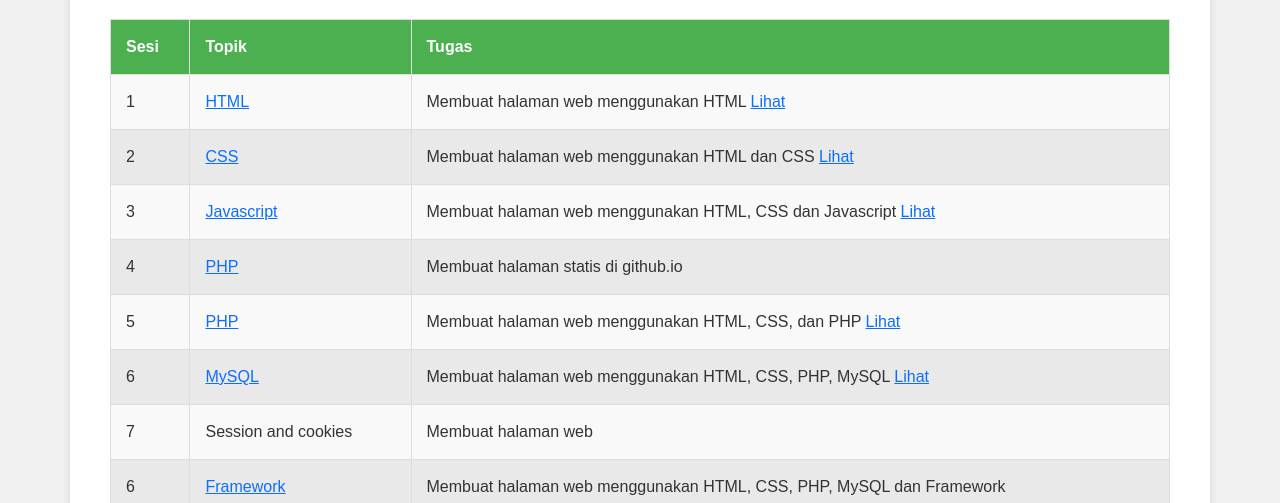
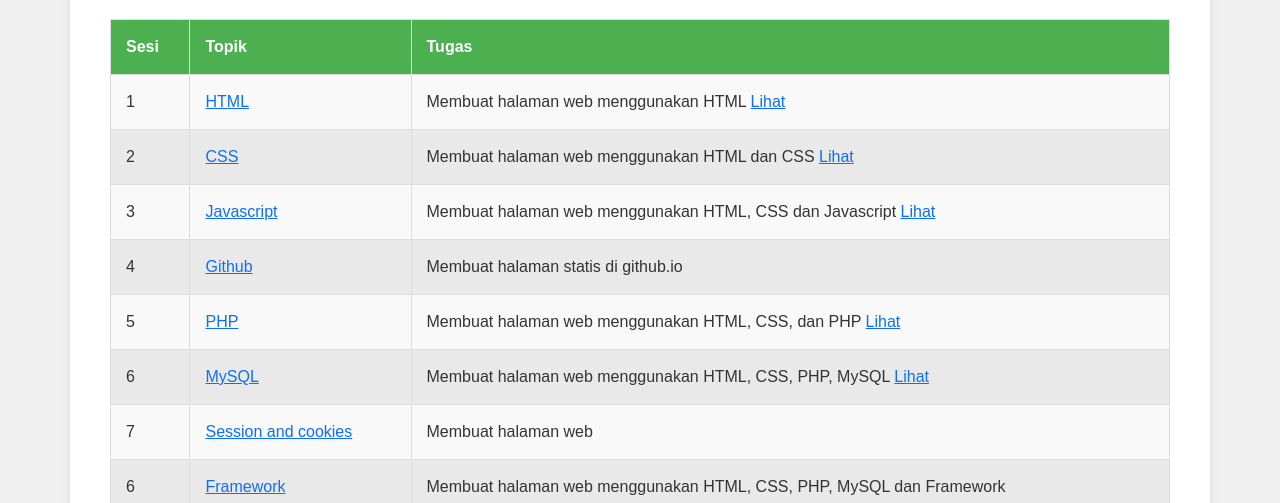
Before and after one commit to erickpaulus/erickpaulus.github.io, a plain HTML site: page pemrograman-web/index.html in a window 1280 px wide. Shown: the part 297-800 px from the top of the page. Drawn offline with nearby package versions, Linux system fonts and the light colour scheme.

Commit message:
Update index.html

```diff
--- a/pemrograman-web/index.html
+++ b/pemrograman-web/index.html
@@ -133,7 +133,7 @@
                 </tr>
                 <tr>
                     <td data-label="Sesi">4</td>
-                    <td data-label="Topik"><a href="https://github.com/erickpaulus/web-programming/#php" target="_blank">PHP</a></td>
+                    <td data-label="Topik"><a href="https://github.com/erickpaulus/web-programming/#php" target="_blank">Github</a></td>
                     <td data-label="Tugas">Membuat halaman statis di github.io </td>
                 </tr>
                 <tr>
@@ -148,7 +148,7 @@
                 </tr>
                 <tr>
                     <td data-label="Sesi">7</td>
-                    <td data-label="Topik">Session and cookies</td>
+                    <td data-label="Topik"><a href="https://github.com/erickpaulus/web-programming/#sessiom-dan-cookie" target="_blank">Session and cookies</a></td>
                     <td data-label="Tugas">Membuat halaman web</td>
                 </tr>
                 <tr>
```
